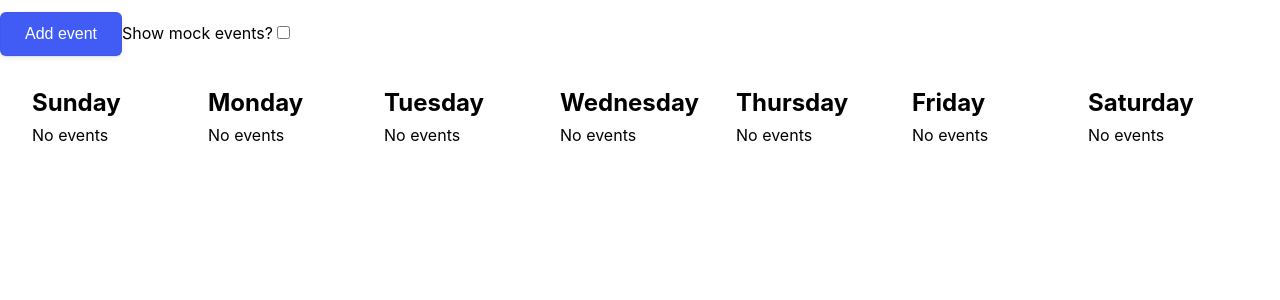
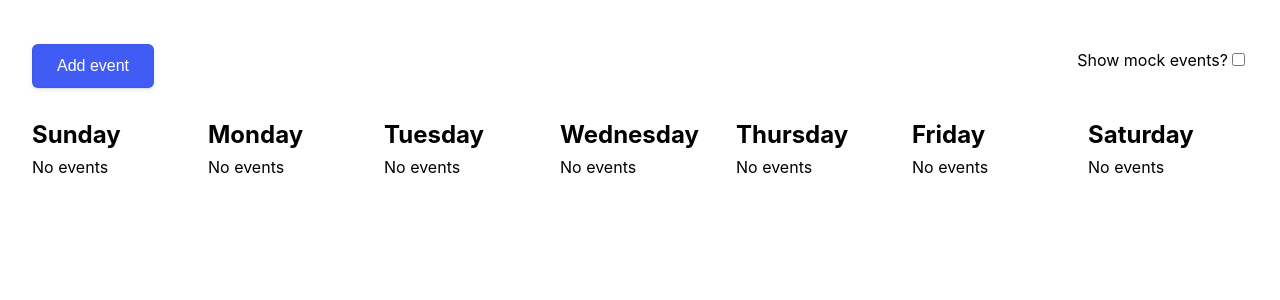
Before and after one commit to ajrussellaudio/week-scheduler, a React (Create React App) app: page / in a window 1280 px wide. Shown: the top 300 px of the page. Built offline with nearby package versions, Linux system fonts and the light colour scheme.

Commit message:
Style controls

```diff
--- /dev/null
+++ b/src/components/Controls/Controls.style.ts
@@ -0,0 +1,8 @@
+import styled from 'styled-components';
+
+export const Container = styled.div`
+  padding: 2rem 2rem 0;
+  display: flex;
+  justify-content: space-between;
+  align-items: center;
+`;
--- a/src/components/Controls/Controls.tsx
+++ b/src/components/Controls/Controls.tsx
@@ -1,17 +1,18 @@
 import { useControls } from '../../context/Controls';
 import { AddEventModal } from '../AddEvent';
+import { Container } from './Controls.style';
 
 export type ControlsProps = Record<string, never>;
 
 export const Controls = () => {
   const { showMockEvents, toggleShowMockEvents } = useControls();
   return (
-    <div>
+    <Container>
       <AddEventModal />
       <label>
         Show mock events?
         <input type="checkbox" checked={showMockEvents} onChange={toggleShowMockEvents} />
       </label>
-    </div>
+    </Container>
   );
 };
```
